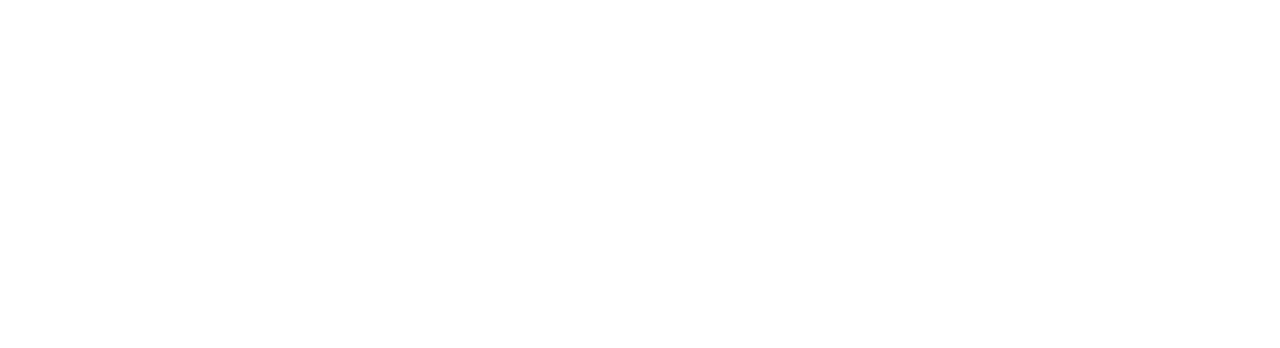
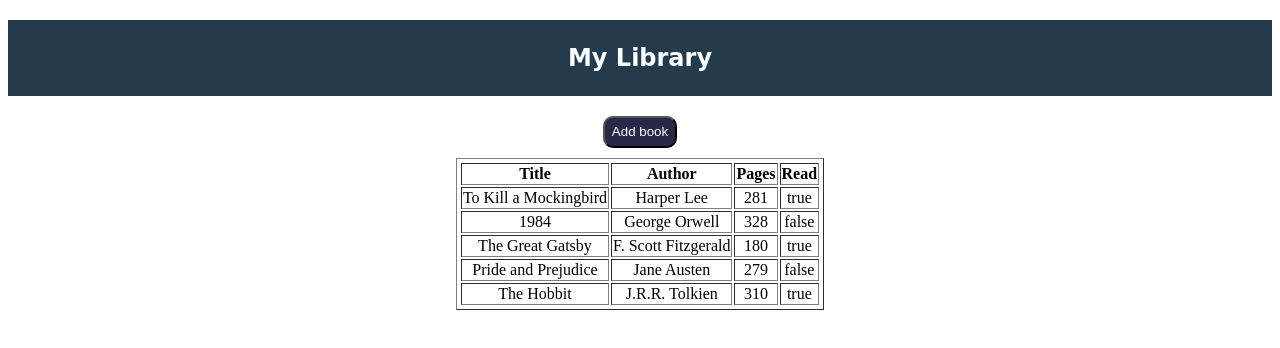
Before and after one commit to x00168408/library-exercise, a plain HTML site: page index.html in a window 1280 px wide. Drawn offline with Linux system fonts and the light colour scheme.

Commit message:
add table

```diff
--- a/index.html
+++ b/index.html
@@ -3,10 +3,30 @@
 <head>
     <meta charset="UTF-8">
     <meta name="viewport" content="width=device-width, initial-scale=1.0">
-    <title>Document</title>
+    <title>Library</title>
+    <link rel="stylesheet" href="styles.css">
+</head>
+<header>
+    <h2>My Library</h2>
+</header>
+<body>
+    <div class="button-container">
+    <button>Add book</button>
+    </div>
+    <table id="library-table" border="1">
+        <thead>
+            <tr>
+                <th>Title</th>
+                <th>Author</th>
+                <th>Pages</th>
+                <th>Read</th>
+            </tr>
+        </thead>
+        <tbody>
+
+        </tbody>
+    </table>
+
     <script src="scripts.js"></script>
-</head>
-<body>
-
 </body>
 </html>
--- a/scripts.js
+++ b/scripts.js
@@ -6,8 +6,8 @@ function Book(title, author, pages, read) {
     this.pages = pages;
     this.read = read;
     this.id = crypto.randomUUID();
-    this.info = function() {
-        return(`${this.title} by ${this.author}, ${pages} pages, ${this.read}`);
+    this.info = function () {
+        return (`${this.title} by ${this.author}, ${pages} pages, ${this.read}`);
     }
 }
 
@@ -15,3 +15,43 @@ function addBookToLibrary(title, author, pages, read) {
     const newBook = new Book(title, author, pages, read);
     myLibrary.push(newBook);
 }
+
+addBookToLibrary("To Kill a Mockingbird", "Harper Lee", 281, true);
+addBookToLibrary("1984", "George Orwell", 328, false);
+addBookToLibrary("The Great Gatsby", "F. Scott Fitzgerald", 180, true);
+addBookToLibrary("Pride and Prejudice", "Jane Austen", 279, false);
+addBookToLibrary("The Hobbit", "J.R.R. Tolkien", 310, true);
+
+function createBookTable(myLibrary) {
+    myLibrary.forEach(book => {
+        // Select the <tbody> element
+        const tableBody = document.querySelector("#library-table tbody");
+
+        // Create a new row
+        const row = document.createElement("tr");
+
+        // Create and add 4 cells (title, author, pages, read)
+        const titleCell = document.createElement("td");
+        titleCell.textContent = book.title;
+
+        const authorCell = document.createElement("td");
+        authorCell.textContent = book.author;
+
+        const pagesCell = document.createElement("td");
+        pagesCell.textContent = book.pages;
+
+        const readCell = document.createElement("td");
+        readCell.textContent = book.read;
+
+        // Append all cells to the row
+        row.appendChild(titleCell);
+        row.appendChild(authorCell);
+        row.appendChild(pagesCell);
+        row.appendChild(readCell);
+
+        // Append the row to the table body
+        tableBody.appendChild(row);
+    });
+}
+
+createBookTable(myLibrary);
--- /dev/null
+++ b/styles.css
@@ -0,0 +1,29 @@
+h2 {
+    background-color: rgb(36, 59, 78);
+    text-align: center;
+    padding: 1em;
+    font-family:cursive;
+    color: white;
+}
+
+table {
+    text-align: center;
+    margin-left: auto;
+    margin-right: auto;
+    padding: 2px;
+}
+
+button {
+    background-color: rgb(40, 40, 73);
+    color: white;
+    padding: 0.5em;
+    border-radius: 10px;
+    text-align: center;
+    cursor: pointer;
+    box-shadow: 10px;
+}
+
+.button-container {
+    text-align: center;
+    padding-bottom: 10px;
+}
```
